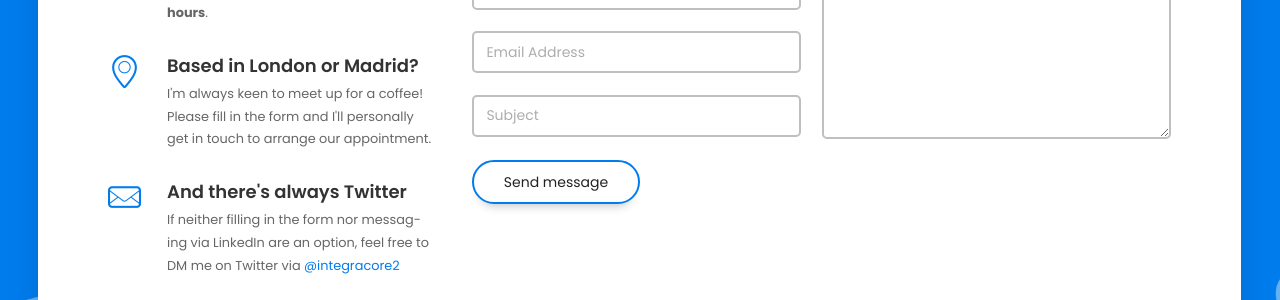
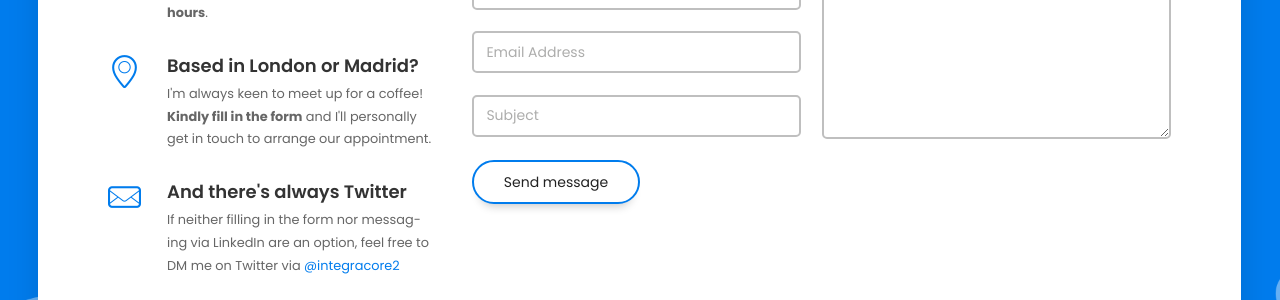
Before and after one commit to integracore2/integracore2.github.io, a Jekyll site: the page built from contact.md, in a window 1280 px wide. Shown: the part 514-814 px from the top of the page. Built offline with Jekyll 4.4.1, drawn with Linux system fonts in a browser that asks for light colours.

Commit message:
more config.yml improvements

```diff
--- a/_config.yml
+++ b/_config.yml
@@ -14,10 +14,11 @@
     darwin_nfx: https://www.darwinex.com/darwin/NFX?detail_view=true
     twitter: http://twitter.com/integracore2
     linkedin: https://www.linkedin.com/in/ali-saif/
+    github: https://github.com/integracore2
 contact_form:
     action_url: https://docs.google.com/forms/u/0/d/e/1FAIpQLSdaB2yDCTffCr6B3DMn76spp4Uy7H6LDNnGgFsGDCgnQVq1rw/formResponse
     input_firstname: entry.2005620554
-    input_email: emailAddress
+    input_email: entry.1045781291
     input_subject: entry.1065046570
     input_message: entry.839337160
 google_recaptcha:
--- a/contact.md
+++ b/contact.md
@@ -45,7 +45,7 @@
                         </div>
                         <div class="ci-text">
                             <h4>Based in London or Madrid?</h4>
-                            <p>I'm always keen to meet up for a coffee! Please fill in the form and I'll personally get in touch to arrange our appointment.</p>
+                            <p>I'm always keen to meet up for a coffee! <b>Kindly fill in the form</b> and I'll personally get in touch to arrange our appointment.</p>
                         </div>
                     </div>
 
@@ -70,7 +70,7 @@
                     <h2>Get In Touch</h2>
                 </div>
 
-                <form id="contact_form" class="contact-form" action="{{ site.contact_form.action_url }}" method="post">
+                <form id="g_contact_form" class="contact-form" action="{{ site.contact_form.action_url }}" method="post">
 
                     <div class="messages"></div>
 
@@ -78,26 +78,26 @@
                     <div class="fields clearfix">
                         <div class="left-column">
                         <div class="form-group form-group-with-icon">
-                            <input id="form_name" type="text" name="{{ site.contact_form.input_firstname }}" class="form-control" placeholder="First Name" required="required" data-error="First name is required.">
+                            <input id="{{ site.contact_form.input_firstname }}" type="text" name="{{ site.contact_form.input_firstname }}" class="form-control" placeholder="First Name" required="required" data-error="First name is required.">
                             <div class="form-control-border"></div>
                             <div class="help-block with-errors"></div>
                         </div>
 
                         <div class="form-group form-group-with-icon">
-                            <input id="form_email" type="email" name="{{ site.contact_form.input_email }}" class="form-control" placeholder="Email Address" required="required" data-error="Valid email is required.">
+                            <input id="{{ site.contact_form.input_email }}" type="email" name="{{ site.contact_form.input_email }}" class="form-control" placeholder="Email Address" required="required" data-error="Valid email is required.">
                             <div class="form-control-border"></div>
                             <div class="help-block with-errors"></div>
                         </div>
 
                         <div class="form-group form-group-with-icon">
-                            <input id="form_name" type="text" name="{{ site.contact_form.input_subject }}" class="form-control" placeholder="Subject" required="required" data-error="Subject is required.">
+                            <input id="{{ site.contact_form.input_subject }}" type="text" name="{{ site.contact_form.input_subject }}" class="form-control" placeholder="Subject" required="required" data-error="Subject is required.">
                             <div class="form-control-border"></div>
                             <div class="help-block with-errors"></div>
                         </div>
                         </div>
                         <div class="right-column">
                         <div class="form-group form-group-with-icon">
-                            <textarea id="form_message" name="{{ site.contact_form.input_message }}" class="form-control" placeholder="Message" rows="7" required="required" data-error="Please, leave me a message."></textarea>
+                            <textarea id="{{ site.contact_form.input_message }}" name="{{ site.contact_form.input_message }}" class="form-control" placeholder="Message" rows="7" required="required" data-error="Please, leave me a message."></textarea>
                             <div class="form-control-border"></div>
                             <div class="help-block with-errors"></div>
                         </div>
```
